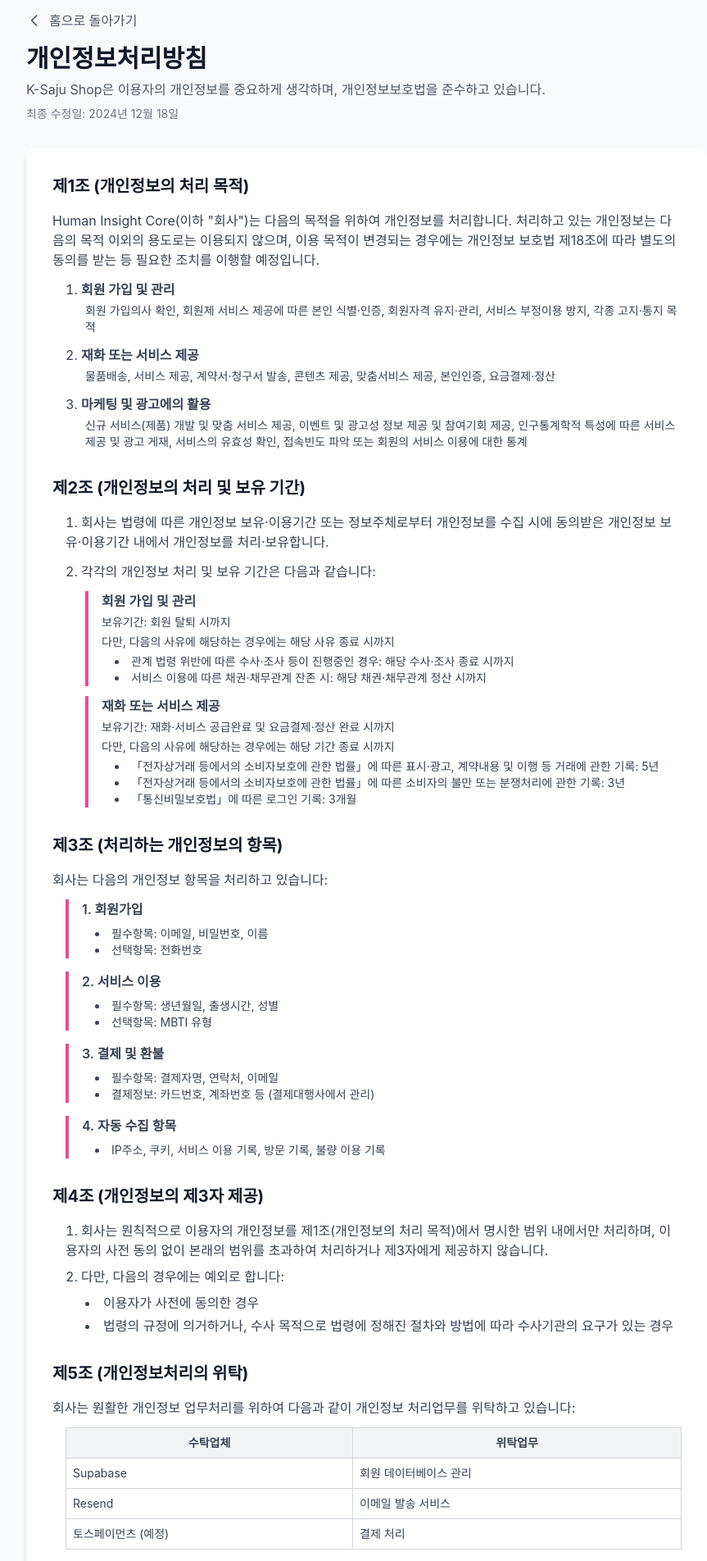
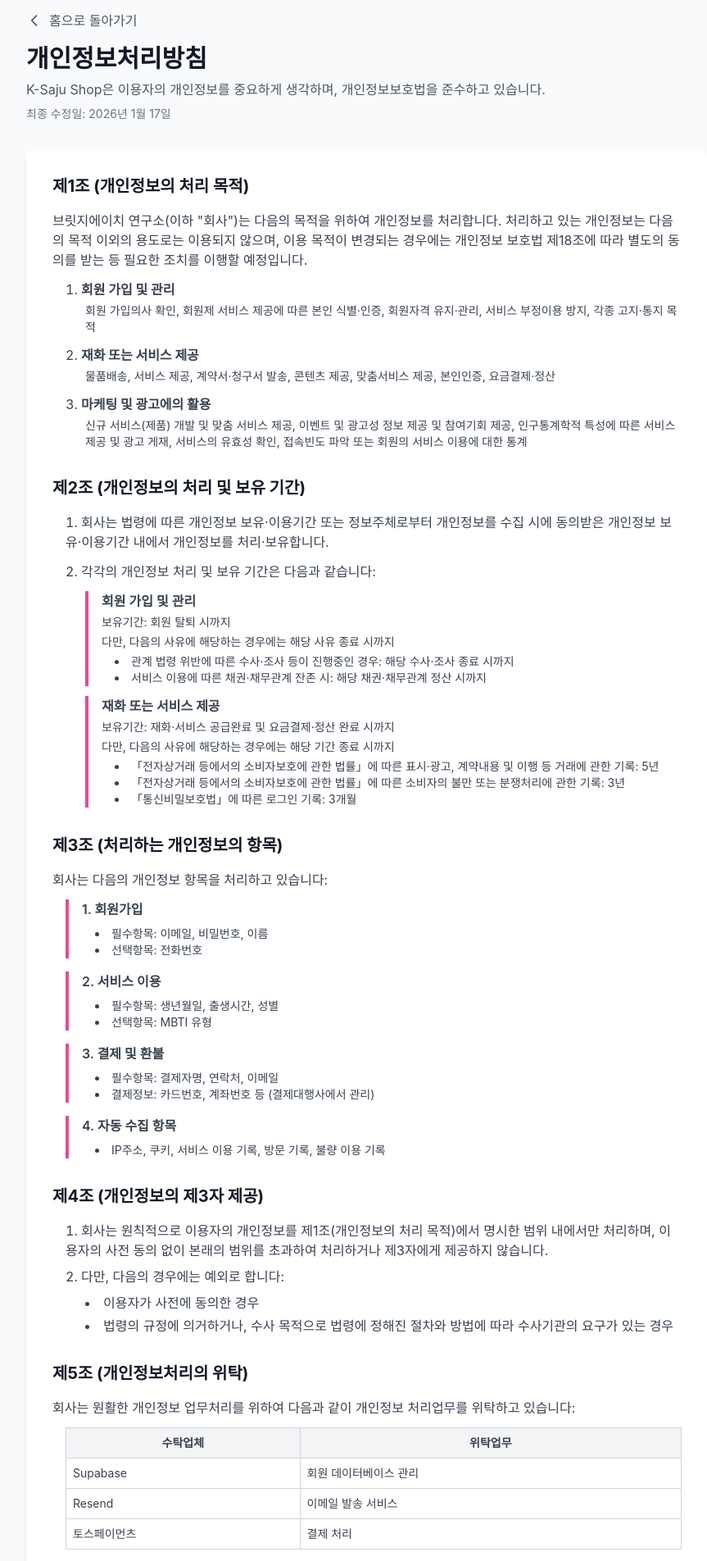
Before and after one commit to sangmin-cmd/k-saju-shop, a Next.js app: page /privacy in a window 1280 px wide. Shown: the part 100-2004 px from the top of the page at 82% size, without its empty margins (192-1055 px from the left). Built offline with nearby package versions, Linux system fonts and the light colour scheme; no server answers.

Commit message:
홈페이지 전체 리뉴얼 - 문구, 가격, 약관 수정

```diff
--- a/app/page.tsx
+++ b/app/page.tsx
@@ -575,7 +575,7 @@ export default function Home() {
                 <div className="space-y-2" style={{ color: 'rgba(245, 245, 240, 0.7)' }}>
                   <p className="flex items-center justify-center gap-2">
                     <span style={{ color: '#C0C0C0' }}>◆</span>
-                    <span>256비트 암호화 전송</span>
+                    <span>은행급 보안 적용</span>
                   </p>
                   <p className="flex items-center justify-center gap-2">
                     <span style={{ color: '#C0C0C0' }}>◆</span>
@@ -614,7 +614,7 @@ export default function Home() {
                 <div className="space-y-2" style={{ color: 'rgba(245, 245, 240, 0.7)' }}>
                   <p className="flex items-center justify-center gap-2">
                     <span style={{ color: '#d4af37' }}>◆</span>
-                    <span>국내 PG사 안전 거래</span>
+                    <span>토스페이먼츠 안전 거래</span>
                   </p>
                   <p className="flex items-center justify-center gap-2">
                     <span style={{ color: '#d4af37' }}>◆</span>
--- a/app/privacy/page.tsx
+++ b/app/privacy/page.tsx
@@ -31,7 +31,7 @@ export default function PrivacyPage() {
             준수하고 있습니다.
           </p>
           <p className="text-sm text-gray-500 mt-2">
-            최종 수정일: 2024년 12월 18일
+            최종 수정일: 2026년 1월 17일
           </p>
         </div>
 
@@ -42,7 +42,7 @@ export default function PrivacyPage() {
             <h2 className="text-xl font-bold mb-4">제1조 (개인정보의 처리 목적)</h2>
             <div className="space-y-3 text-gray-700">
               <p>
-                Human Insight Core(이하 "회사")는 다음의 목적을 위하여 개인정보를
+                브릿지에이치 연구소(이하 "회사")는 다음의 목적을 위하여 개인정보를
                 처리합니다. 처리하고 있는 개인정보는 다음의 목적 이외의 용도로는
                 이용되지 않으며, 이용 목적이 변경되는 경우에는 개인정보 보호법
                 제18조에 따라 별도의 동의를 받는 등 필요한 조치를 이행할
@@ -223,7 +223,7 @@ export default function PrivacyPage() {
                     </tr>
                     <tr>
                       <td className="border border-gray-300 p-2">
-                        토스페이먼츠 (예정)
+                        토스페이먼츠
                       </td>
                       <td className="border border-gray-300 p-2">결제 처리</td>
                     </tr>
@@ -384,8 +384,8 @@ export default function PrivacyPage() {
               <div className="bg-gray-50 p-4 rounded-lg mt-3">
                 <p className="font-semibold mb-2">개인정보 보호책임자</p>
                 <ul className="space-y-1 text-sm">
-                  <li>성명: Human Insight Core 대표</li>
-                  <li>이메일: contact@humaninsight.co.kr</li>
+                  <li>성명: 브릿지에이치 연구소 대표</li>
+                  <li>이메일: fatemate2026@gmail.com</li>
                 </ul>
               </div>
               <p className="mt-3">
@@ -454,7 +454,7 @@ export default function PrivacyPage() {
             <div className="space-y-3 text-gray-700">
               <ol className="list-decimal list-inside space-y-2 ml-4">
                 <li>
-                  이 개인정보처리방침은 2024년 12월 18일부터 적용됩니다.
+                  이 개인정보처리방침은 2026년 1월 1일부터 적용됩니다.
                 </li>
                 <li>
                   이전의 개인정보 처리방침은 아래에서 확인하실 수 있습니다:
@@ -470,7 +470,7 @@ export default function PrivacyPage() {
           <section className="border-t pt-8">
             <h2 className="text-xl font-bold mb-4">부칙</h2>
             <p className="text-gray-700">
-              본 방침은 2024년 12월 18일부터 시행됩니다.
+              본 방침은 2026년 1월 1일부터 시행됩니다.
             </p>
           </section>
         </div>
--- a/app/terms/page.tsx
+++ b/app/terms/page.tsx
@@ -31,7 +31,7 @@ export default function TermsPage() {
             바랍니다.
           </p>
           <p className="text-sm text-gray-500 mt-2">
-            최종 수정일: 2024년 12월 18일
+            최종 수정일: 2026년 1월 17일
           </p>
         </div>
 
@@ -41,7 +41,7 @@ export default function TermsPage() {
           <section>
             <h2 className="text-xl font-bold mb-4">제1조 (목적)</h2>
             <p className="text-gray-700 leading-relaxed">
-              본 약관은 Human Insight Core(이하 "회사")가 운영하는 K-Saju Shop
+              본 약관은 브릿지에이치 연구소(이하 "회사")가 운영하는 K-Saju Shop
               웹사이트(이하 "사이트")에서 제공하는 인터넷 관련 서비스(이하
               "서비스")를 이용함에 있어 회사와 이용자의 권리, 의무 및 책임사항을
               규정함을 목적으로 합니다.
@@ -356,7 +356,7 @@ export default function TermsPage() {
           <section className="border-t pt-8">
             <h2 className="text-xl font-bold mb-4">부칙</h2>
             <p className="text-gray-700">
-              본 약관은 2024년 12월 18일부터 시행합니다.
+              본 약관은 2026년 1월 1일부터 시행합니다.
             </p>
           </section>
         </div>
```
